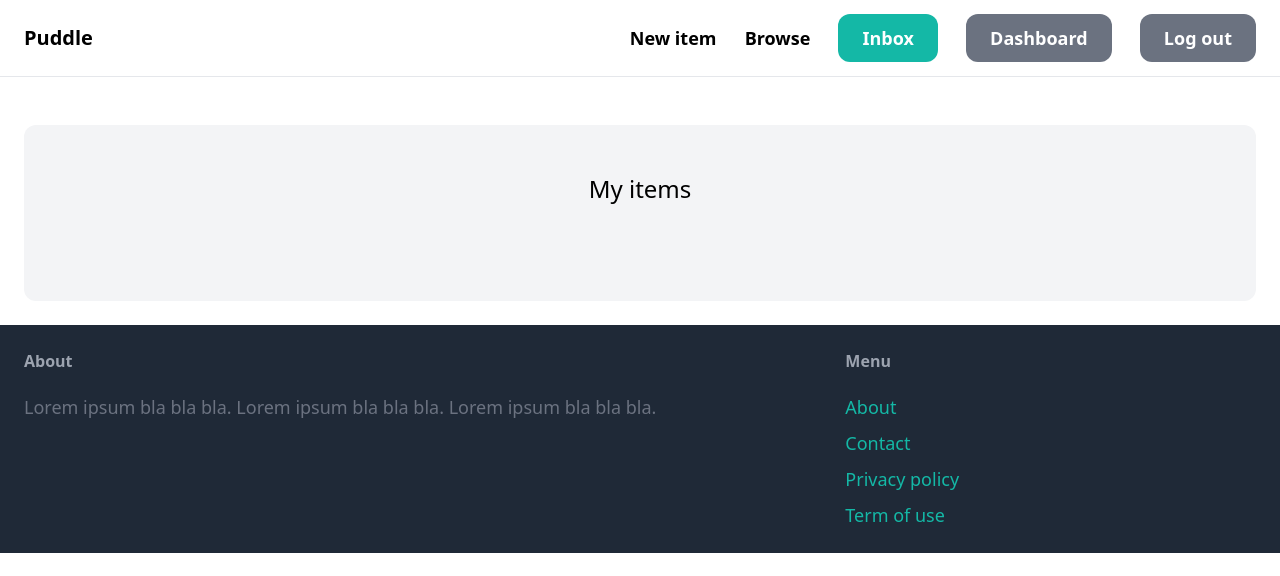
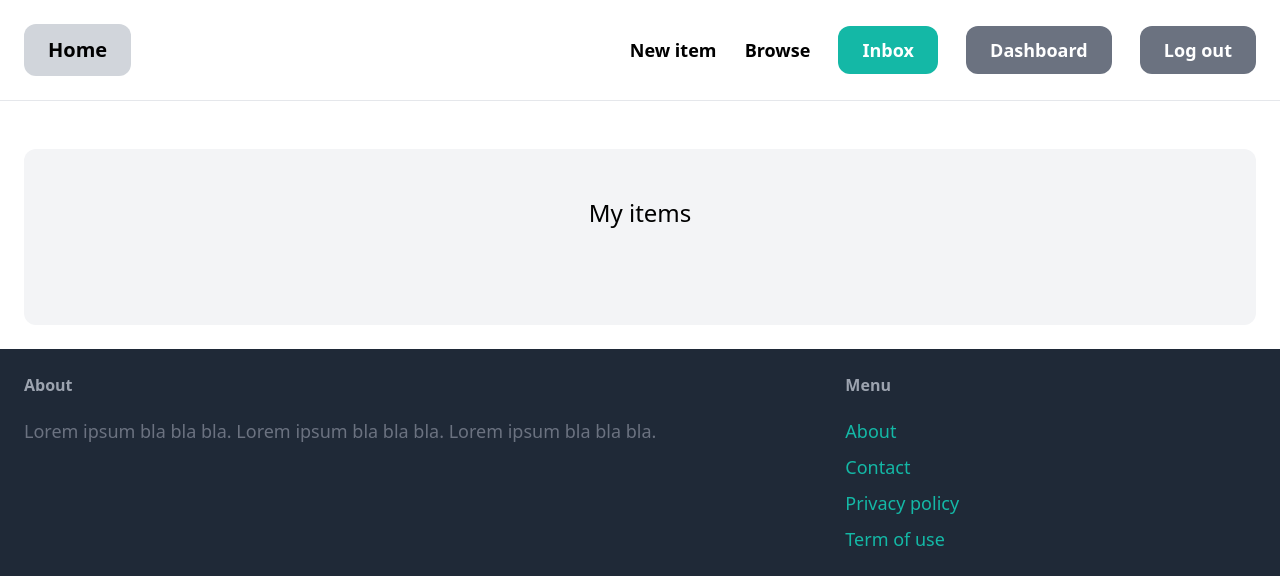
Before and after one commit to Shivamagr1812/Marketplace, a Django app: page /dashboard/ in a window 1280 px wide. Shown: the top 576 px of the page. Run offline with Django 4.2, Linux system fonts and the light colour scheme; the visitor is signed in with stand-in values (Sample User, id 1); data that the repository does not hold is empty; some libraries are stand-ins or nearby versions.

Commit message:
Changed title

```diff
--- a/core/templates/core/base.html
+++ b/core/templates/core/base.html
@@ -7,12 +7,12 @@
 
         <script src="https://cdn.tailwindcss.com"></script>
 
-        <title>{% block title %}{% endblock %} | Puddle</title>
+        <title>{% block title %}{% endblock %} | MarketPlace</title>
     </head>
 
     <body>
         <nav class="py-6 px-6 flex justify-between items-center border-b border-gray-200">
-            <a href="/" class="text-xl font-semibold">Puddle</a>
+            <a href="/" class="text-xl font-semibold px-6 py-3 bg-gray-300 rounded-xl hover:font-bold">Home</a>
 
             <div class="space-x-6">
                 <a href="{% url 'item:new' %}" class="text-lg font-semibold hover:text-gray-500">New item</a>
--- a/dashboard/templates/dashboard/index.html
+++ b/dashboard/templates/dashboard/index.html
@@ -8,13 +8,13 @@
 
         <div class="grid grid-cols-3 gap-3">
             {% for item in items %}
-                <div>
+                <div class="bg-white">
                     <a href="{% url 'item:detail' item.id %}">
-                        <div>
+                        <div class="flex justify-center">
                             <img src="{{ item.image.url }}" class="rounded-t-xl">
                         </div>
 
-                        <div class="p-6 bg-white rounded-b-xl">
+                        <div class="p-6 rounded-b-xl">
                             <h2 class="text-2xl">{{ item.name }}</h2>
                             <p class="text-gray-500">Price: {{ item.price }}</p>
                         </div>
```
Also changed, not shown: media/item_images/polo_tshirt.jfif (added).
